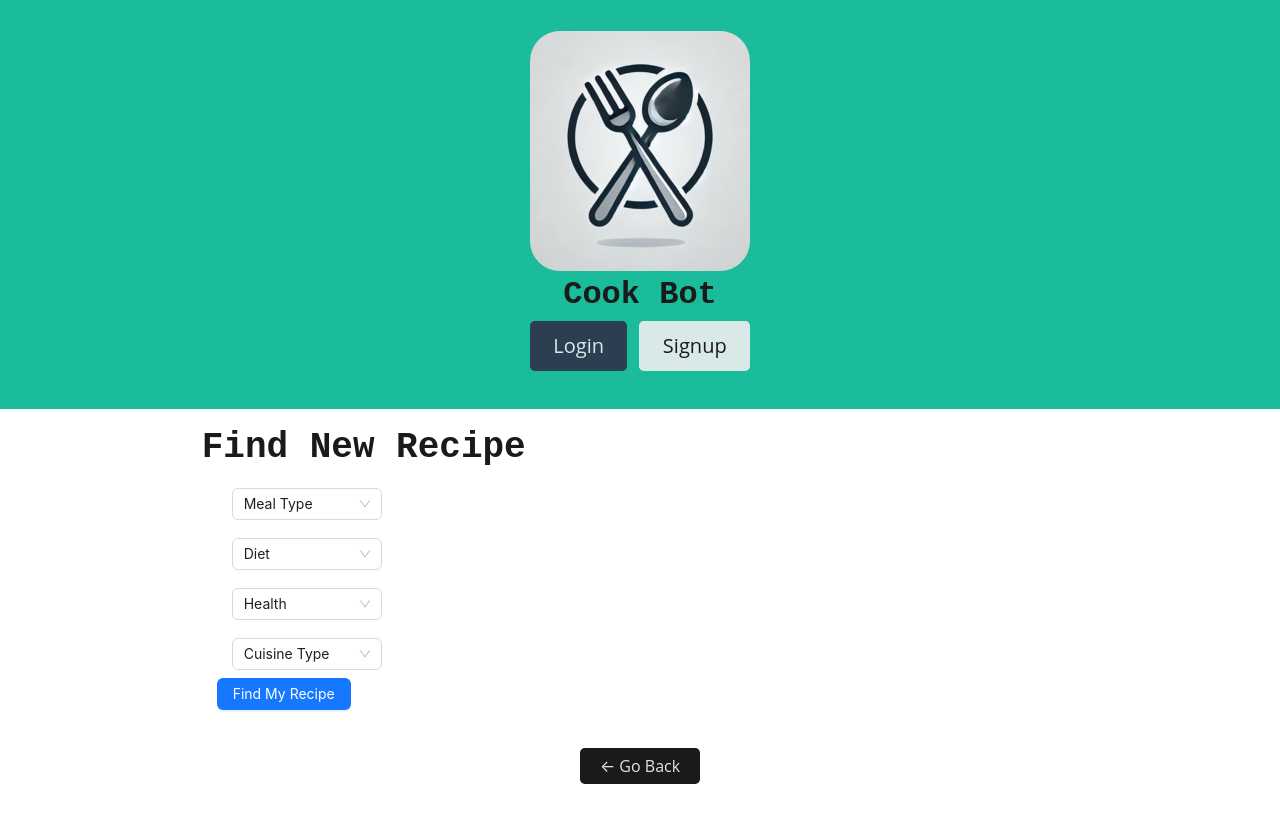
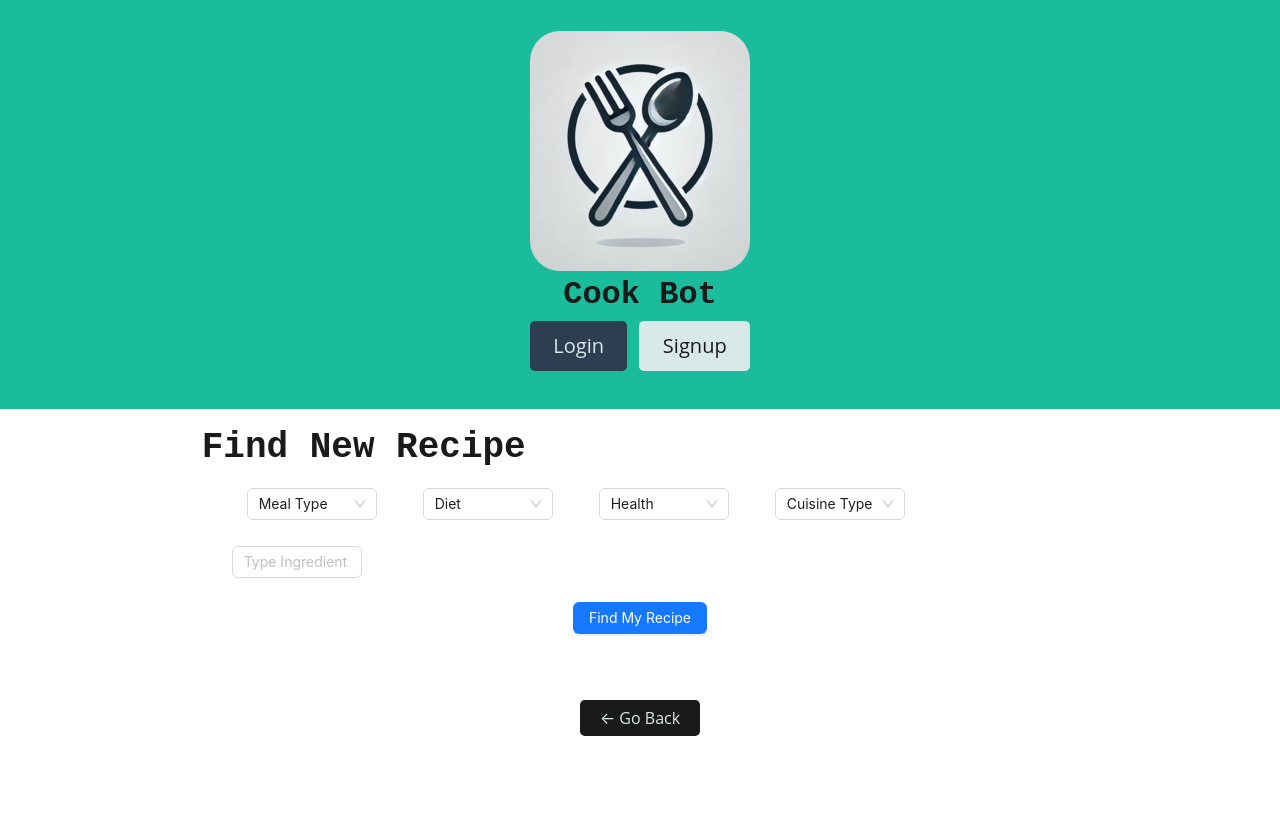
Before and after one commit to rhansen27/cookbot, a React (Vite) app in the folder client/: page /NewRecipe in a window 1280 px wide. Shown: the top 822 px of the page. After the commit the page ends 800 px from the top, so only its background shows below. Built offline with nearby package versions, Linux system fonts and the light colour scheme.

Commit message:
added styling on find recipe page and search input

```diff
--- a/client/src/components/Dropdowns/CuisineType.jsx
+++ b/client/src/components/Dropdowns/CuisineType.jsx
@@ -10,7 +10,7 @@ const CuisineType = ({ onChange }) => {
       <Select
         defaultValue="Cuisine Type"
         style={{
-          width: 150,
+          width: 130,
           marginTop: 10,
         }}
         onChange={handleChange}
--- a/client/src/components/Dropdowns/Diet.jsx
+++ b/client/src/components/Dropdowns/Diet.jsx
@@ -10,7 +10,7 @@ const Diet = ({ onChange }) => {
       <Select
         defaultValue="Diet"
         style={{
-          width: 150,
+          width: 130,
           marginTop: 10,
         }}
         onChange={handleChange}
--- a/client/src/components/Dropdowns/Health.jsx
+++ b/client/src/components/Dropdowns/Health.jsx
@@ -10,7 +10,7 @@ const Health = ({ onChange }) => {
       <Select
         defaultValue="Health"
         style={{
-          width: 150,
+          width: 130,
           marginTop: 10,
         }}
         onChange={handleChange}
--- a/client/src/components/Dropdowns/MealType.jsx
+++ b/client/src/components/Dropdowns/MealType.jsx
@@ -10,7 +10,7 @@ const MealType = ({ onChange }) => {
     <Select
       defaultValue="Meal Type"
       style={{
-        width: 150,
+        width: 130,
         marginTop: 10,
       }}
       onChange={handleChange}
--- a/client/src/components/Filter/index.jsx
+++ b/client/src/components/Filter/index.jsx
@@ -1,43 +1,51 @@
 import React, { useState } from "react";
-import { Button, Space, Card } from "antd";
+import { Button, Space, Card, Row, Col } from "antd";
 import { useLazyQuery } from "@apollo/client";
 import MealType from "../Dropdowns/MealType";
 import Health from "../Dropdowns/Health";
 import Diet from "../Dropdowns/Diet";
 import CuisineType from "../Dropdowns/CuisineType";
+import SearchInput from "../Input/SearchInput";
 import { GET_FILTERED_RECIPES } from "../../utils/queries";
-
 
 const Filter = () => {
   const [cuisineType, setCuisineType] = useState("");
   const [mealType, setMealType] = useState("");
   const [diet, setDiet] = useState("");
   const [health, setHealth] = useState("");
+  const [query, setQuery] = useState("")
 
   const [getFilteredRecipes, { loading, error, data }] = useLazyQuery(GET_FILTERED_RECIPES);
 
   const handleSearch = () => {
-    getFilteredRecipes({ variables: { cuisineType, mealType, diet, health } });
+    getFilteredRecipes({ variables: { cuisineType, mealType, diet, health, query } });
   };
+
   React.useEffect(() => {
     if (data) {
       console.log('Fetched data:', data);
     }
   }, [data]);
+
   return (
-    <Space direction="vertical">
+    <Space direction="vertical" size="large" style={{ width: '100%' }}>
+      <Space direction="horizontal" size="middle" wrap>
         <MealType onChange={setMealType} />
         <Diet onChange={setDiet} />
         <Health onChange={setHealth} />
         <CuisineType onChange={setCuisineType} />
+        <SearchInput onChange={setQuery}/>
+      </Space>
+      <div style={{ display: 'flex', justifyContent: 'center' }}>
         <Button onClick={handleSearch} type="primary">Find My Recipe</Button>
+      </div>
       {data && data.getFilteredRecipes && (
-        <div>
+        <Row gutter={[10, 10]}>
           {data.getFilteredRecipes.map((recipe, index) => (
+            <Col key={index} xs={24} sm={12} md={8}>
               <Card
-              key={index}
                 hoverable
-              cover={<img alt={recipe.label} src={recipe.image} />}
+                cover={<img alt={recipe.label} src={recipe.image} style={{ height: '150px', objectFit: 'cover' }} />}
               >
                 <Card.Meta
                   title={recipe.label}
@@ -46,19 +54,21 @@ const Filter = () => {
                       <div>
                         {recipe.ingredients.map((ingredient, idx) => (
                           <div key={idx}>
-                          {ingredient.quantity > 0 ? `${ingredient.quantity.toFixed(1)} ${ingredient.measure || ""} ` : ""}
-                          {ingredient.measure !== "<unit>" ? ingredient.measure : ""}{" "}
+                            <strong>
+                            {ingredient.quantity > 0 ? `${ingredient.quantity.toFixed(1)} ${ingredient.measure !== "<unit>" ? ingredient.measure : ""} ` : ""}
                             {ingredient.food}
+                            </strong>
                           </div>
                         ))}
+                        <a style={{color: 'blue'}} href={recipe.url} target="_blank" rel="noopener noreferrer"><strong>Read More...</strong></a>
                       </div>
-                    <div>{recipe.instructions}</div>
                     </>
                   }
                 />
               </Card>
+            </Col>
           ))}
-        </div>
+        </Row>
       )}
     </Space>
   );
--- /dev/null
+++ b/client/src/components/Input/SearchInput.jsx
@@ -0,0 +1,20 @@
+import React from "react";
+import { Input } from "antd";
+
+const SearchInput = ({ onChange }) => {
+  const handleInputChange = (e) => {
+    onChange(e.target.value);
+  };
+  return (
+    <Input
+      style={{
+        width: 130,
+        marginTop: 10,
+      }}
+      placeholder="Type Ingredient"
+      onChange={handleInputChange}
+    />
+  );
+};
+
+export default SearchInput;
--- a/client/src/utils/queries.js
+++ b/client/src/utils/queries.js
@@ -39,11 +39,11 @@ export const GET_RECIPE_FROM_AI = gql`
 `
 
 export const GET_FILTERED_RECIPES = gql`
-  query GetFilteredRecipes($cuisineType: String, $mealType: String, $diet: String, $health: String) {
-    getFilteredRecipes(cuisineType: $cuisineType, mealType: $mealType, diet: $diet, health: $health) {
+  query GetFilteredRecipes($cuisineType: String, $mealType: String, $diet: String, $health: String, $query: String) {
+    getFilteredRecipes(cuisineType: $cuisineType, mealType: $mealType, diet: $diet, health: $health, query: $query) {
       label
       image
-      instructions
+      url
       ingredients {
         text
         quantity
```
Also changed, not shown: 2 other files (tests, documents, lock files or other folders). Lines whose indentation alone changed are shown as unchanged.
